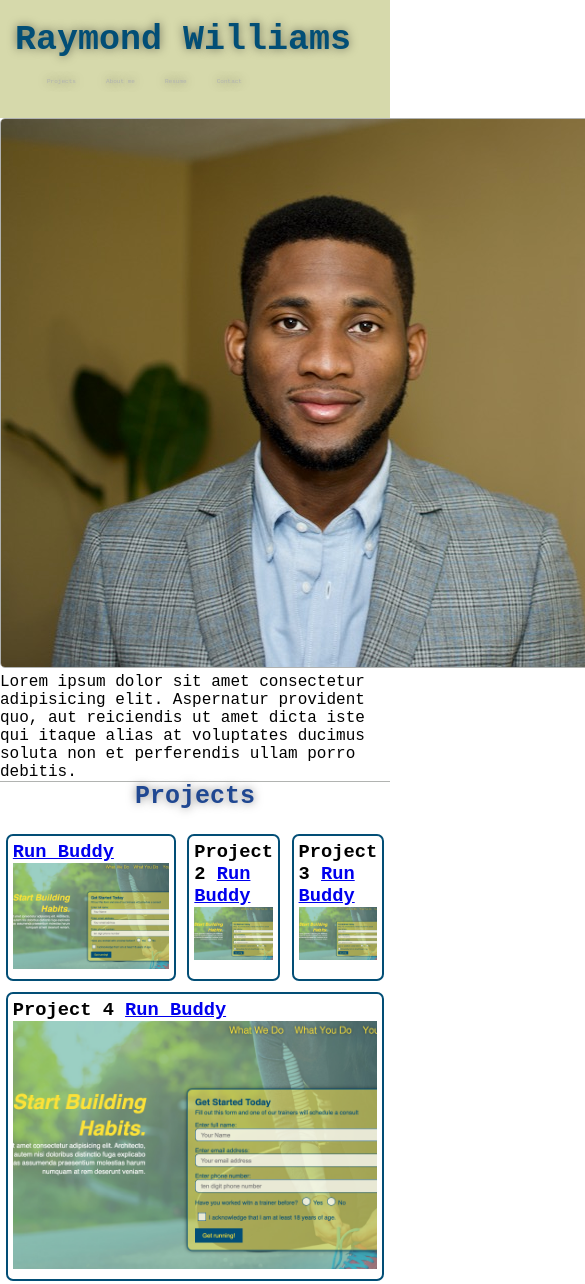
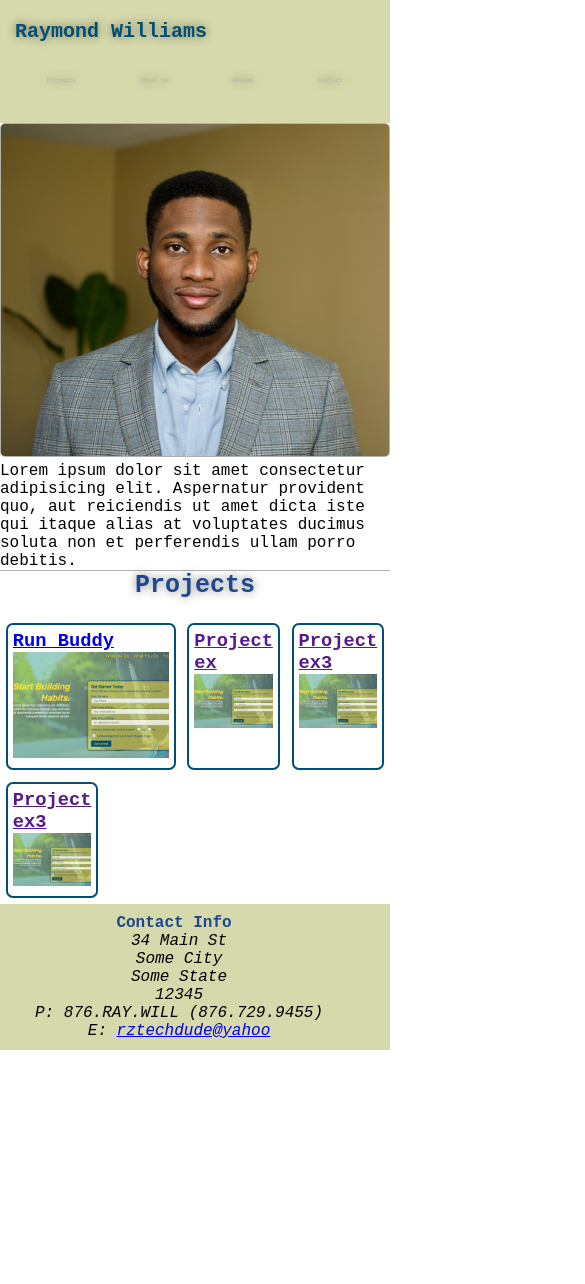
Before and after one commit to RayWillie/RayWill_portfolio, a plain HTML site: page index.html in a window 390 px wide. Shown: the top 1284 px of the page, 585 px wide, since content can reach past the window. After the commit the page ends 1050 px from the top, so only its background shows below. Drawn offline with Linux system fonts and the light colour scheme.

Commit message:
media query added

```diff
--- a/assets/css/style.css
+++ b/assets/css/style.css
@@ -134,3 +134,30 @@ footer h4 {
 footer address {
 padding-left: 25px;
 }
+
+/* Media query smart phone */
+@media screen and (max-width: 980px) {
+    header h1 {
+        font-size: 20px;
+    }
+    header nav {
+        width: 100%;
+        color: var(--secondary-color);
+        font-size: 35px;
+    }
+    .about-me img {
+        width: 100%;
+    }
+    .projects {
+        height: auto;
+    }
+    .project-card {
+        flex: 0;
+    }
+    .project-card:first-child {
+        flex: 4;
+    }
+    footer {
+        text-align: center;
+    }
+}
--- a/index.html
+++ b/index.html
@@ -2,6 +2,7 @@
 <html lang="en">
         <head>
             <meta charset="UTF-8" />
+            <meta name="viewport" content="width=device-width, initial-scale=1.0" />
             <title>Professional Portfolio - Raymond Williams</title>
             <link rel="stylesheet" href="./assets/css/style.css" />
 
@@ -60,8 +61,7 @@
            </div>
            <div class="project-card">
                 <h3 class="card-title">
-                    Project 2
-                    <a href="file:///Users/RayWill/Documents/BootCampClass/ClassModules/Module1/Projects/run-buddy/index.html">Run Buddy</a>
+                    <a href="">Project ex</a>
                 </h3>
                 <div>
                     <img src="./assets/imgs/run.png" alt="sample image to website" />
@@ -69,8 +69,8 @@
            </div>
            <div class="project-card">
             <h3 class="card-title">
-                Project 3
-                <a href="file:///Users/RayWill/Documents/BootCampClass/ClassModules/Module1/Projects/run-buddy/index.html">Run Buddy</a>
+
+                <a href="">Project ex3</a>
             </h3>
             <div>
               <img src="./assets/imgs/run.png" alt="sample image to website" />
@@ -78,8 +78,8 @@
            </div>
            <div class="project-card">
             <h3 class="card-title">
-                Project 4
-                <a href="file:///Users/RayWill/Documents/BootCampClass/ClassModules/Module1/Projects/run-buddy/index.html">Run Buddy</a>
+
+                <a href="">Project ex3</a>
             </h3>
             <div>
                 <img src="./assets/imgs/run.png" alt="sample image to website" />
```
